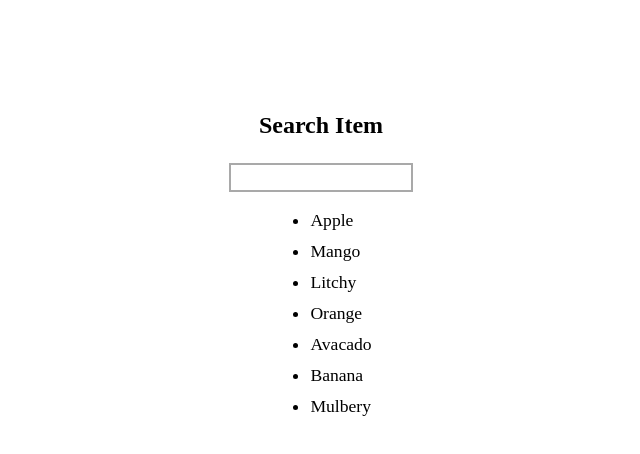
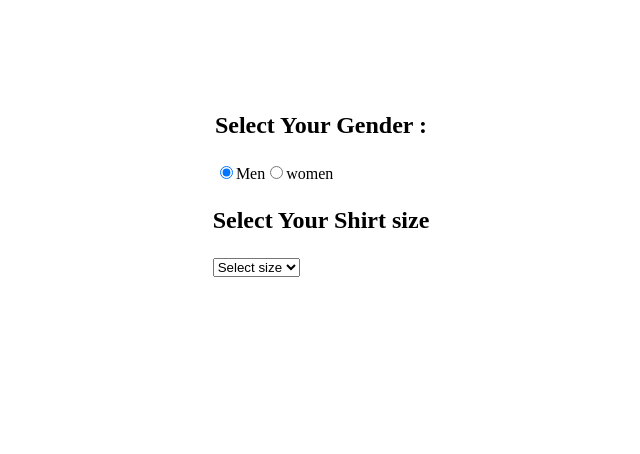
Before and after one commit to Harshitha-Muniraj/gender-form, a React (Create React App) app: page / in a window 1280 px wide. Shown: the top 454 px of the page, without its empty margins (319-959 px from the left). Built offline with nearby package versions, Linux system fonts and the light colour scheme.

Commit message:
gender form

```diff
--- a/src/App.css
+++ b/src/App.css
@@ -1,4 +1,4 @@
-main{
+form{
   height: 90vh;
     width: 30%;
     margin: 7% auto;
@@ -11,14 +11,3 @@ main{
 h3{
   font-size: 1.5rem;
 }
-input{
-  width: 45%;
-    padding: 5px;
-    border: 2px solid darkgray;
-}
-ul{
-  font-size: 1.1rem;
-  display: flex;
-  flex-direction: column;
-  gap: 10px
-}
--- a/src/App.js
+++ b/src/App.js
@@ -1,31 +1,43 @@
 
-import { useEffect, useState } from 'react';
-import './App.css';
+import { useState } from 'react';
+import './App.css'
 
 function App() {
-  const fruits=["Apple","Mango","Litchy","Orange","Avacado","Banana","Mulbery"]
-  const [search,setSearch]=useState("");
-  const [filterSearch,setFilterSearch]=useState(fruits);
-  useEffect(()=>{
-      setFilterSearch(fruits.filter((item)=>{
-      return item.toLowerCase().includes(search.toLowerCase())
-    }))
+  const [outfit,setOutfit]=useState("Shirt");
+  const [selectedOption,setSelectedOption]=useState(true)
+  return (
+    <form>
+      <div>
+        <h3>Select Your Gender :</h3>
 
+        <input type='radio' name='gender' value='Shirt' id='men' checked={selectedOption==true}  onChange={(e)=>{setOutfit(e.target.value);setSelectedOption(true)}}/>
+        <label htmlFor='men'>Men</label>
 
-  },[search])
+        <input type='radio' name='gender' id='women' value='Dress' onChange={(e)=>{setOutfit(e.target.value);setSelectedOption(false)}} />
+        <label htmlFor='women'>women</label>
+      </div>
+      <div>
+        <h3>Select Your {outfit} size</h3>
 
-  return (
-    <main>
-      <h3>Search Item</h3>
-      <input type='text' onChange={(e)=>setSearch(e.target.value)} />
-      <ul>
-     {
-      filterSearch.map((item,index)=>{
-        return <li key={index}>{item}</li>
-      })
-     }
-      </ul>
-    </main>
+          {
+            selectedOption ?
+            <select name='shirt' id='men'>
+            <option >Select size</option>
+            <option value='small'>Small</option>
+            <option value='medium'>Medium</option>
+            <option value='large'>Large</option>
+            </select>
+            :
+            <select name='dress' id='women'>
+            <option >Select size</option>
+            <option value='2'>2</option>
+            <option value='4'>4</option>
+            <option value='6'>6</option>
+            </select>
+          }
+
+      </div>
+    </form>
   );
 }
 
```
